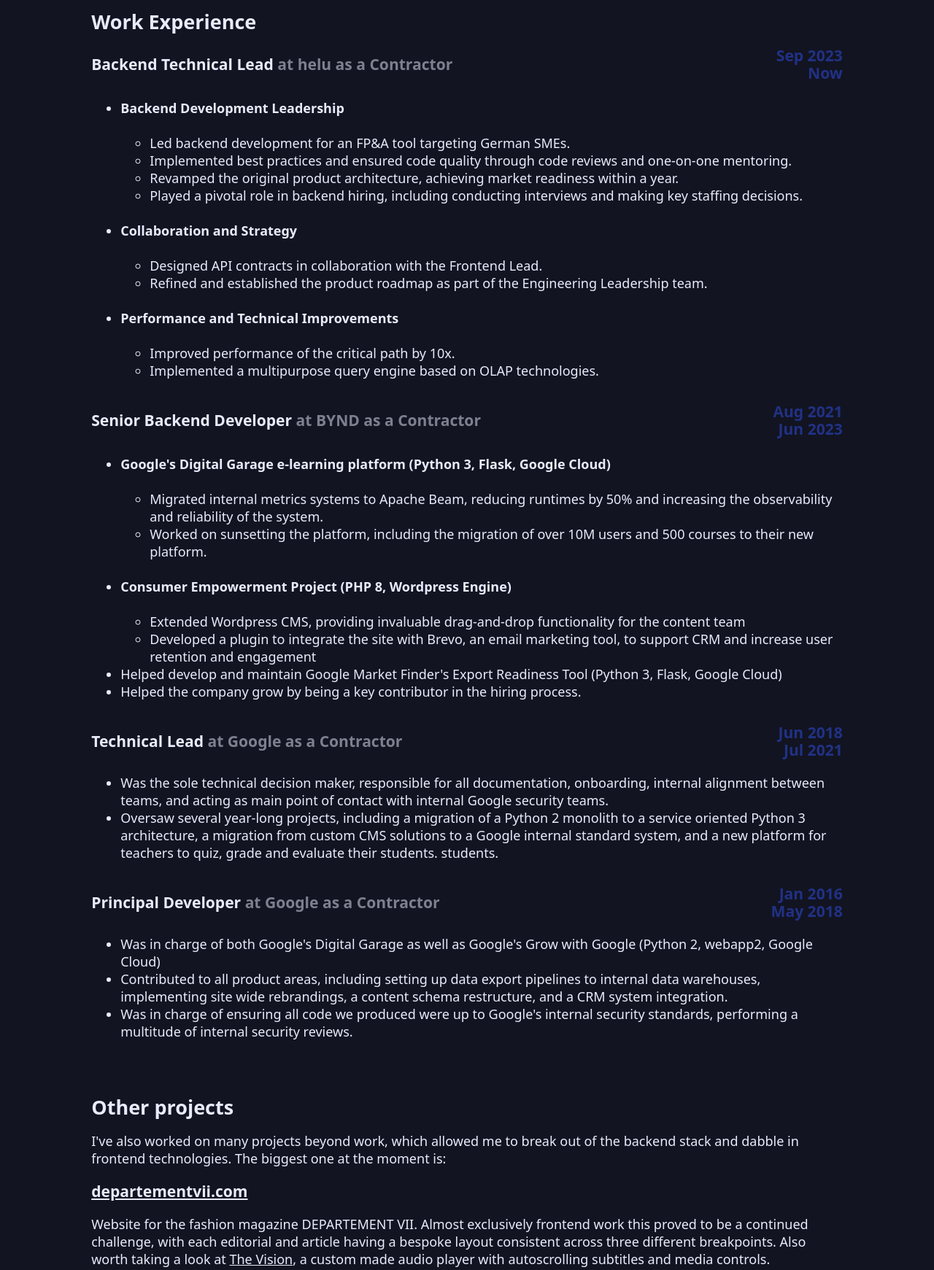
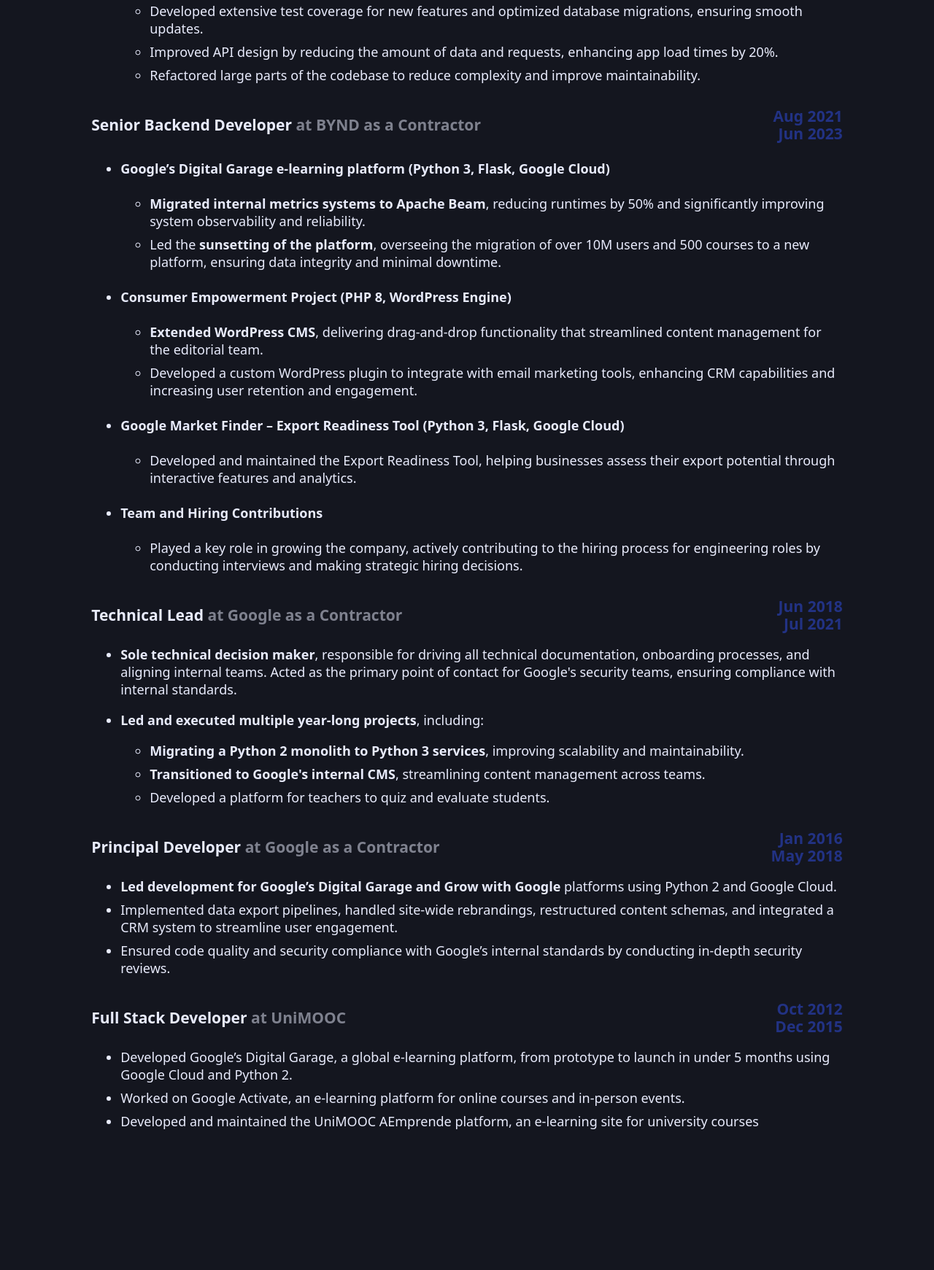
Before and after one commit to Rellikiox/martincandela.dev, a plain HTML site: page public/index.html in a window 1280 px wide. Shown: the part 923-2664 px from the top of the page at 73% size. After the commit the page ends 2490 px from the top, so only its background shows below. Drawn offline with Linux system fonts and the light colour scheme.

Commit message:
Update cv

```diff
--- a/public/index.html
+++ b/public/index.html
@@ -35,91 +35,58 @@
                 <span class="underline-on-hover colorize">Backend Engineer</span>
             </h1>
             <p>
-                I live in <strong>Madrid, Spain</strong>, with my wife and our two year old son. I'm always reachable at
-                <strong>martincandelac@gmail.com</strong> if there's anything you'd like to talk about.
-                <span class="for-print">
-                    You can see some of my work on
-                    <strong>
-                        <a href="https://martincandela.dev" target="_blank" class="colorize">martincandela.dev</a>
-                    </strong>.
-                </span>
+                I am a seasoned engineer with a Master’s in Computer Science and over 10 years of experience in
+                designing, implementing, and optimizing backend systems across diverse industries. I have a proven track
+                record of delivering high-performance, scalable solutions and executing significant performance
+                optimizations.
+            </p>
+            <p>
+                I have led technical teams, organized critical migrations, and ensured code quality and security
+                compliance in fast-paced environments, including Google and other major platforms.
+            </p>
+            <p>
+                I live in <strong class="accented">Madrid, Spain</strong>, with my wife and our two year old son.
             </p>
         </header>
-
-        <section class=" objectives">
-            <h2>About Me</h2>
-            <p>
-                I'm an engineer through and through, I love cracking problems and finding efficient solutions, it's what
-                I do best. It began during primary school, where I would sneak away to the computer lab between classes,
-                and it became real when I got a Master's in Computer Science. My primary focus has been on backend
-                technologies, but I also have experience in frontend development through personal projects, and I'm
-                always eager to learn new things.
-            </p>
-            <p>
-                My longest project was Google's Digital Garage, an e-learning platform with over 10M users. Over the
-                course of 8 years, from its conception and the development of the first prototype, to its launch on a
-                single market, its expansion to over 50 markets, and finally shutting it down after migrating its
-                content and users to a new home in the Google ecosystem. During my time working on this project I went
-                from a developer, to the principal developer, to the tech lead of the whole program. Now that this
-                project is being sunset I'm looking for a new project that offers the opportunity to further develop and
-                utilize my skills, while collaborating with talented professionals.
-            </p>
-            <p>
-                Throughout my career I've always made an effort to make systems as efficient as possible. I can't stand
-                it when websites make me wait, so I always make it a point to optimize every project I work on from its
-                inception. That means they run faster, are cheaper to operate, and the users are happier. I also love
-                tackling technical debt. I enjoy diving into a system, figuring out what it really needs to do, and
-                getting rid of anything that doesn't contribute to that goal.
-            </p>
-            <p>
-                When I'm not working or juggling parent duties I like to wind down cooking, creating small videogames,
-                playing them, and reading.
-            </p>
-        </section>
         <section class="experience">
             <h2>Work Experience</h2>
             <div class="work">
 
                 <h3>
                     <span>
-                        <span>Backend Technical Lead</span>
+                        <span>Backend Tech Lead</span>
                         <span class="faded company">at helu as a Contractor</span>
                     </span>
                     <span class="colorize faded dates">Sep&nbsp;2023<br>Now</span>
                 </h3>
 
+                <p>Led backend development of a Financial Planning & Analysis (FP&A) tool, designing and implementing
+                    scalable services using Python, FastAPI, GraphQL, PostgreSQL, and RabbitMQ.
+                </p>
                 <ul>
                     <li>
-
                         <h4>Backend Development Leadership</h4>
                         <ul>
-                            <li>Led backend development for an FP&A tool targeting German SMEs.</li>
                             <li>Implemented best practices and ensured code quality through code reviews and one-on-one
-                                mentoring.</li>
-                            <li>Revamped the original product architecture, achieving market readiness within a year.
-                            </li>
-                            <li>Played a pivotal role in backend hiring, including conducting interviews and making key
+                                mentoring for a team of 6 developers.</li>
+                            <li>Led hiring for senior software and data engineers, conducting interviews and making key
                                 staffing decisions.</li>
-                        </ul>
-                    </li>
-
-                    <li>
-                        <h4>Collaboration and Strategy</h4>
-                        <ul>
-                            <li>Designed API contracts in collaboration with the Frontend Lead.</li>
-                            <li>Refined and established the product roadmap as part of the Engineering
-                                Leadership team.</li>
                         </ul>
                     </li>
 
                     <li>
                         <h4>Performance and Technical Improvements</h4>
                         <ul>
-                            <li>Improved performance of the critical path by 10x.</li>
-                            <li>Implemented a multipurpose query engine based on OLAP technologies.</li>
+                            <li>Implemented data aggregation and reporting, streamlining data retrieval and improving
+                                query performance by 10x.</li>
+                            <li>Developed extensive test coverage for new features and optimized database migrations,
+                                ensuring smooth updates.</li>
+                            <li>Improved API design by reducing the amount of data and requests, enhancing app load
+                                times by 20%.</li>
+                            <li>Refactored large parts of the codebase to reduce complexity and improve maintainability.
+                            </li>
                         </ul>
                     </li>
-
                 </ul>
 
             </div>
@@ -132,39 +99,48 @@
                     </span>
                     <span class="colorize faded dates">Aug&nbsp;2021<br>Jun&nbsp;2023</span>
                 </h3>
+
                 <ul>
                     <li>
-                        <h4>Google's Digital Garage e-learning platform (Python 3, Flask, Google Cloud)</h4>
+                        <h4>Google’s Digital Garage e-learning platform (Python 3, Flask, Google Cloud)</h4>
                         <ul>
-                            <li>
-                                Migrated internal metrics systems to Apache Beam, reducing runtimes by
-                                50% and increasing the observability and reliability of the system.
-                            </li>
-                            <li>
-                                Worked on sunsetting the platform, including the migration of over 10M
-                                users and 500 courses to their new platform.
+                            <li><strong>Migrated internal metrics systems to Apache Beam</strong>, reducing runtimes by
+                                50% and
+                                significantly
+                                improving system observability and reliability.</li>
+                            <li>Led the <strong>sunsetting of the platform</strong>, overseeing the migration of over
+                                10M users and 500 courses to a new platform, ensuring data integrity and minimal
+                                downtime.</li>
+                        </ul>
+                    </li>
+                    <li>
+                        <h4>Consumer Empowerment Project (PHP 8, WordPress Engine)</h4>
+                        <ul>
+                            <li><strong>Extended WordPress CMS</strong>, delivering drag-and-drop functionality that
+                                streamlined content management for the editorial team.</li>
+                            <li>Developed a custom WordPress plugin to integrate with email marketing tools,
+                                enhancing CRM capabilities and increasing user retention and engagement.</li>
+                        </ul>
+                    </li>
+                    <li>
+                        <h4>Google Market Finder – Export Readiness Tool (Python 3, Flask, Google Cloud)</h4>
+                        <ul>
+                            <li>Developed and maintained the Export Readiness Tool, helping businesses assess their
+                                export potential through interactive features and analytics.
                             </li>
                         </ul>
                     </li>
                     <li>
-                        <h4>Consumer Empowerment Project (PHP 8, Wordpress Engine)</h4>
+                        <h4>Team and Hiring Contributions</h4>
                         <ul>
-                            <li>
-                                Extended Wordpress CMS, providing invaluable drag-and-drop functionality
-                                for the content team
-                            </li>
-                            <li>
-                                Developed a plugin to integrate the site with Brevo, an email marketing
-                                tool, to support CRM and increase user retention and engagement
+                            <li>Played a key role in growing the company, actively contributing to the hiring process
+                                for engineering roles by conducting interviews and making strategic hiring decisions.
                             </li>
                         </ul>
                     </li>
-                    <li>
-                        Helped develop and maintain Google Market Finder's Export Readiness Tool (Python 3, Flask,
-                        Google Cloud)
-                    </li>
-                    <li>Helped the company grow by being a key contributor in the hiring process.</li>
                 </ul>
+
+
             </div>
 
             <div class="work">
@@ -175,19 +151,27 @@
                     </span>
                     <span class="colorize faded dates">Jun&nbsp;2018 <br> Jul&nbsp;2021</span>
                 </h3>
+
                 <ul>
+                    <li><strong>Sole technical decision maker</strong>, responsible for driving all technical
+                        documentation, onboarding
+                        processes, and aligning internal teams. Acted as the primary point of contact for Google's
+                        security teams, ensuring compliance with internal standards.</li>
+
                     <li>
-                        Was the sole technical decision maker, responsible for all documentation, onboarding, internal
-                        alignment between teams, and acting as main point of contact with internal Google security
-                        teams.
-                    </li>
-                    <li>
-                        Oversaw several year-long projects, including a migration of a Python 2 monolith to a service
-                        oriented Python 3 architecture, a migration from custom CMS solutions to a Google internal
-                        standard system, and a new platform for teachers to quiz, grade and evaluate their students.
-                        students.
+                        <p><strong>Led and executed multiple year-long projects</strong>, including:</p>
+                        <ul>
+                            <li><strong>Migrating a Python 2 monolith to Python 3 services</strong>, improving
+                                scalability and maintainability.</li>
+                            <li><strong>Transitioned to Google's internal CMS</strong>, streamlining content management
+                                across teams.
+                            </li>
+                            <li>Developed a platform for teachers to quiz and evaluate students.</li>
+                        </ul>
                     </li>
                 </ul>
+
+
             </div>
 
             <div class="work">
@@ -198,104 +182,49 @@
                     </span>
                     <span class="colorize faded dates">Jan&nbsp;2016 <br> May&nbsp;2018</span>
                 </h3>
+
                 <ul>
-                    <li>Was in charge of both Google's Digital Garage as well as Google's Grow with Google (Python 2,
-                        webapp2, Google Cloud)</li>
+                    <li><strong>Led development for Google’s Digital Garage and Grow with Google</strong> platforms
+                        using
+                        Python 2 and Google Cloud.</li>
+                    <li>Implemented data export pipelines, handled site-wide rebrandings, restructured content schemas,
+                        and integrated a CRM system to streamline user engagement.</li>
                     <li>
-                        Contributed to all product areas, including setting up data export pipelines to internal data
-                        warehouses, implementing site wide rebrandings, a content schema restructure, and a CRM system
-                        integration.
+                        Ensured code quality and security compliance with Google’s internal standards by conducting
+                        in-depth
+                        security reviews.
+                    </li>
+
+                </ul>
+            </div>
+
+            <div class="work">
+                <h3>
+                    <span>
+                        <span>Full Stack Developer</span>
+                        <span class="faded company">at UniMOOC</span>
+                    </span>
+                    <span class="colorize faded dates">Oct&nbsp;2012 <br> Dec&nbsp;2015</span>
+                </h3>
+                <p></p>
+                <ul>
+                    <li>
+                        Developed Google’s Digital Garage, a global e-learning platform, from prototype to launch in
+                        under 5 months using Google Cloud and Python 2.</li>
+                    <li>
+                        Worked on Google Activate, an e-learning platform for online courses and in-person events.
                     </li>
                     <li>
-                        Was in charge of ensuring all code we produced were up to Google's internal security standards,
-                        performing a multitude of internal security reviews.
+                        Developed and maintained the UniMOOC AEmprende platform, an e-learning site for university
+                        courses
                     </li>
                 </ul>
             </div>
 
         </section>
 
-        <section class="projects">
-            <h2>Other projects</h2>
-            <p>
-                I've also worked on many projects beyond work, which allowed me to break out of the
-                backend stack and dabble in frontend technologies. The biggest one at the moment is:
-            </p>
-            <div class="project">
-                <h3>
-                    <a href="https://departementvii.com/" target="_blank">departementvii.com</a>
-                </h3>
-                <p>
-                    Website for the fashion magazine DEPARTEMENT VII. Almost exclusively frontend work
-                    this proved to be
-                    a continued challenge, with each editorial and article having a bespoke layout
-                    consistent across
-                    three different breakpoints. Also worth taking a look at <a
-                        href="https://departementvii.com/the-vision" target="_blank">The Vision</a>, a
-                    custom made audio
-                    player with autoscrolling subtitles and media controls.
-                </p>
-            </div>
-        </section>
-
-        <section class="skills">
-            <h2>Skills</h2>
-            <p>
-                Over the years I've worked with a number of technologies, mostly centered around the
-                backend stack.
-                Here's some of the ones I have the most experience:
-            </p>
-            <ul class="inline-list">
-                <li>Apache Beam</li>
-                <li>Bash</li>
-                <li>BigQuery</li>
-                <li>Flask</li>
-                <li>Google AppEngine</li>
-                <li>Google AppScript</li>
-                <li>Google Cloud</li>
-                <li>Google Firebase</li>
-                <li>Linux</li>
-                <li>PHP</li>
-                <li>PostgreSQL</li>
-                <li>Python 2</li>
-                <li>Python 3</li>
-                <li>VanillaJS</li>
-            </ul>
-        </section>
 
     </main>
-
-    <menu class="settings">
-        <div class="settings-btn toggle-animations-btn" onclick="settings.toggleAnimations()">
-            <span class="button-label when-playing">Pause animations</span>
-            <span class="button-label when-paused">Play animations</span>
-            <svg class="when-playing" xmlns="http://www.w3.org/2000/svg" height="30" viewBox="0 -960 960 960"
-                width="30">
-                <path
-                    d="M623.333-200q-27.5 0-47.083-19.583t-19.583-47.083v-426.668q0-27.5 19.583-47.083T623.333-760h36.668q27.499 0 47.083 19.583 19.583 19.583 19.583 47.083v426.668q0 27.5-19.583 47.083Q687.5-200 660.001-200h-36.668Zm-323.334 0q-27.499 0-47.083-19.583-19.583-19.583-19.583-47.083v-426.668q0-27.5 19.583-47.083Q272.5-760 299.999-760h36.668q27.5 0 47.083 19.583t19.583 47.083v426.668q0 27.5-19.583 47.083T336.667-200h-36.668Z" />
-            </svg>
-            <svg class="when-paused" xmlns="http://www.w3.org/2000/svg" height="30" viewBox="0 -960 960 960" width="30">
-                <path
-                    d="M371-234.333q-16.667 11-33.833 1.166Q320-243 320-263v-438q0-20 17.167-29.834 17.166-9.833 33.833 1.167L715.667-510Q731-500 731-482t-15.333 28L371-234.333Z" />
-            </svg>
-        </div>
-
-        <!-- <div class="settings-btn" onclick="settings.setHighContrast()">
-            <span class="button-label">High constrast</span>
-            <svg xmlns="http://www.w3.org/2000/svg" height="30" viewBox="0 -960 960 960" width="30">
-                <path
-                    d="M480-80q-83 0-156-31.5T197-197q-54-54-85.5-127T80-480q0-83 31.5-156T197-763q54-54 127-85.5T480-880q83 0 156 31.5T763-763q54 54 85.5 127T880-480q0 83-31.5 156T763-197q-54 54-127 85.5T480-80Zm26.666-67.666q131.001-11.667 218.834-105.5Q813.334-347 813.334-480T725.5-706.834q-87.833-93.833-218.834-105.5v664.668Z" />
-            </svg>
-        </div> -->
-
-        <div class="settings-btn open-settings-btn" onclick="settings.toggleMenu()" title="Open settings">
-            <span class="button-label">Open settings</span>
-            <svg xmlns="http://www.w3.org/2000/svg" height="30" viewBox="0 -960 960 960" width="30">
-                <path
-                    d="M549-80H411q-12.333 0-21.666-8Q380-96 378-108.333l-14.666-98.334Q346.333-213 328.5-223.333 310.666-233.667 296.333-245l-91 40.667q-12 5-24 1.333t-18.667-15.333L94-339.333q-6.667-11-3.667-23.333 3-12.334 13-20l82.334-61q-1.667-8.334-2-18.167-.334-9.834-.334-18.167 0-8.333.334-18.167.333-9.833 2-18.167l-82.334-61q-10-7.666-13-20-3-12.333 3.667-23.333l68.666-121q6.334-12 18.5-15.5 12.167-3.5 24.167 1.5l91 40.667q14.333-11.333 32.334-21.667 18-10.333 34.667-16l14.666-99Q380-864 389.334-872q9.333-8 21.666-8h138q12.333 0 21.666 8Q580-864 582-851.667l14.666 98.334Q613.667-747 631.833-737q18.167 10 31.834 22l91-40.667q12-5 24-1.333t18.667 15.333L866-621.333q6.667 10.999 4 23.666t-13.333 20.333l-82.334 59.667q1.667 9 2 18.834.334 9.833.334 18.833 0 9-.334 18.5Q776-452 774-443l82.333 60.334q10 7.666 13 20 3 12.333-3.666 23.333L797-218.667q-6.666 11.667-18.833 15.5Q766-199.333 754-204.333L663.667-245q-14.333 11.333-32 22t-35.001 16.333L582-108.333Q580-96 570.666-88q-9.333 8-21.666 8Zm-68.333-266.667q55.333 0 94.333-39T614-480q0-55.333-39-94.333t-94.333-39q-55.667 0-94.5 39-38.834 39-38.834 94.333t38.834 94.333q38.833 39 94.5 39Z" />
-            </svg>
-        </div>
-    </menu>
 
     <script src="/static/js/index.js"></script>
 </body>
--- a/public/static/css/base.css
+++ b/public/static/css/base.css
@@ -3,7 +3,7 @@
     --main-color: hsl(var(--base-hue) 80% 95% / 1);
     --accent-color: hsl(var(--base-hue) 80% 55%);
     --accent-color-transparent: hsl(var(--base-hue) 80% 55% / 0);
-    --background-color: hsl(var(--base-hue) 30% 10% / 1);
+    --background-color: hsl(var(--base-hue) 20% 10% / 1);
 }
 
 body {
@@ -61,6 +61,10 @@
     color: var(--main-color);
 }
 
-strong {
+strong.accented {
     color: var(--accent-color);
 }
+
+li+li {
+    margin-top: 0.5rem;
+}
--- a/public/static/css/cv.css
+++ b/public/static/css/cv.css
@@ -1,9 +1,8 @@
 @import url('/static/css/base.css');
-@import url('/static/css/settings.css');
 
 
 header {
-    padding-bottom: min(5rem, 5vw);
+    padding-bottom: min(2rem, 5vw);
 }
 
 header h1 {
@@ -22,6 +21,9 @@
     display: flex;
     justify-content: space-between;
     align-items: center;
+
+    margin-top: 2rem;
+    margin-bottom: 0rem;
 }
 
 .work+.work {
@@ -59,11 +61,11 @@
         --main-color: hsl(200 80% 95% / 1);
         --accent-color: hsl(200 80% 55%);
         --accent-color-transparent: hsl(200 80% 55% / 0);
-        --background-color: hsl(200 30% 10% / 1);
+        --background-color: hsl(200 20% 10% / 1);
     }
 
     @page {
-        size: 11in 21in;
+        size: 11in 27in;
     }
 
     html {
```
